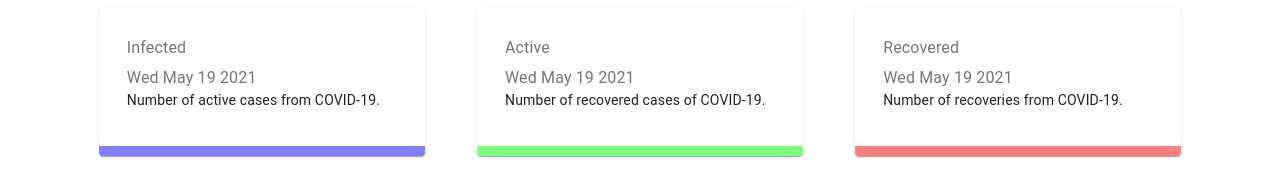
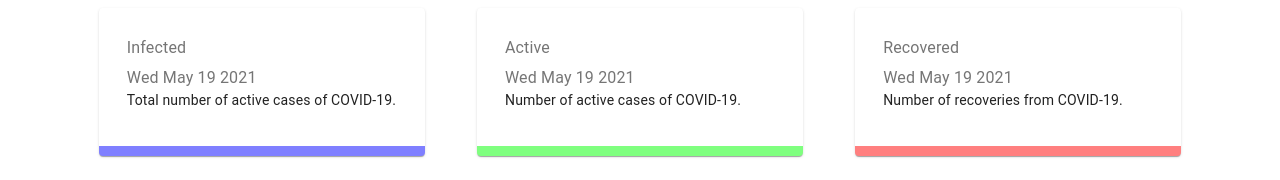
Before and after one commit to paras151/CovidTrackerPhysicsWallah, a React (Create React App) app: page /tab3 in a window 1280 px wide. Shown: the top 180 px of the page. Built offline with nearby package versions, Linux system fonts and the light colour scheme; no server answers.

Commit message:
subtitle changes

```diff
--- a/src/pages/Tab2.tsx
+++ b/src/pages/Tab2.tsx
@@ -51,7 +51,7 @@ const Tab2: React.FC<IProps> = ({state, data, handleDistrictChange }: IProps) =>
           className="infected"
           cardTitle="Infected"
           value={cases[0]}
-          cardSubtitle="Total number of cases from COVID-19."
+          cardSubtitle="Total number of cases of COVID-19."
         />
         <CardComponent
           className="active"
--- a/src/pages/Tab3.tsx
+++ b/src/pages/Tab3.tsx
@@ -40,13 +40,13 @@ const Tab3: React.FC<IProps> = ({state, district, data }: IProps) => {
           className="infected"
           cardTitle="Infected"
           value={districtData["confirmed"]}
-          cardSubtitle="Number of active cases from COVID-19."
+          cardSubtitle="Total number of active cases of COVID-19."
         />
         <CardComponent
           className="active"
           cardTitle="Active"
           value={districtData["active"]}
-          cardSubtitle="Number of recovered cases of COVID-19."
+          cardSubtitle="Number of active cases of COVID-19."
         />
         <CardComponent
           className="recovered"
```
